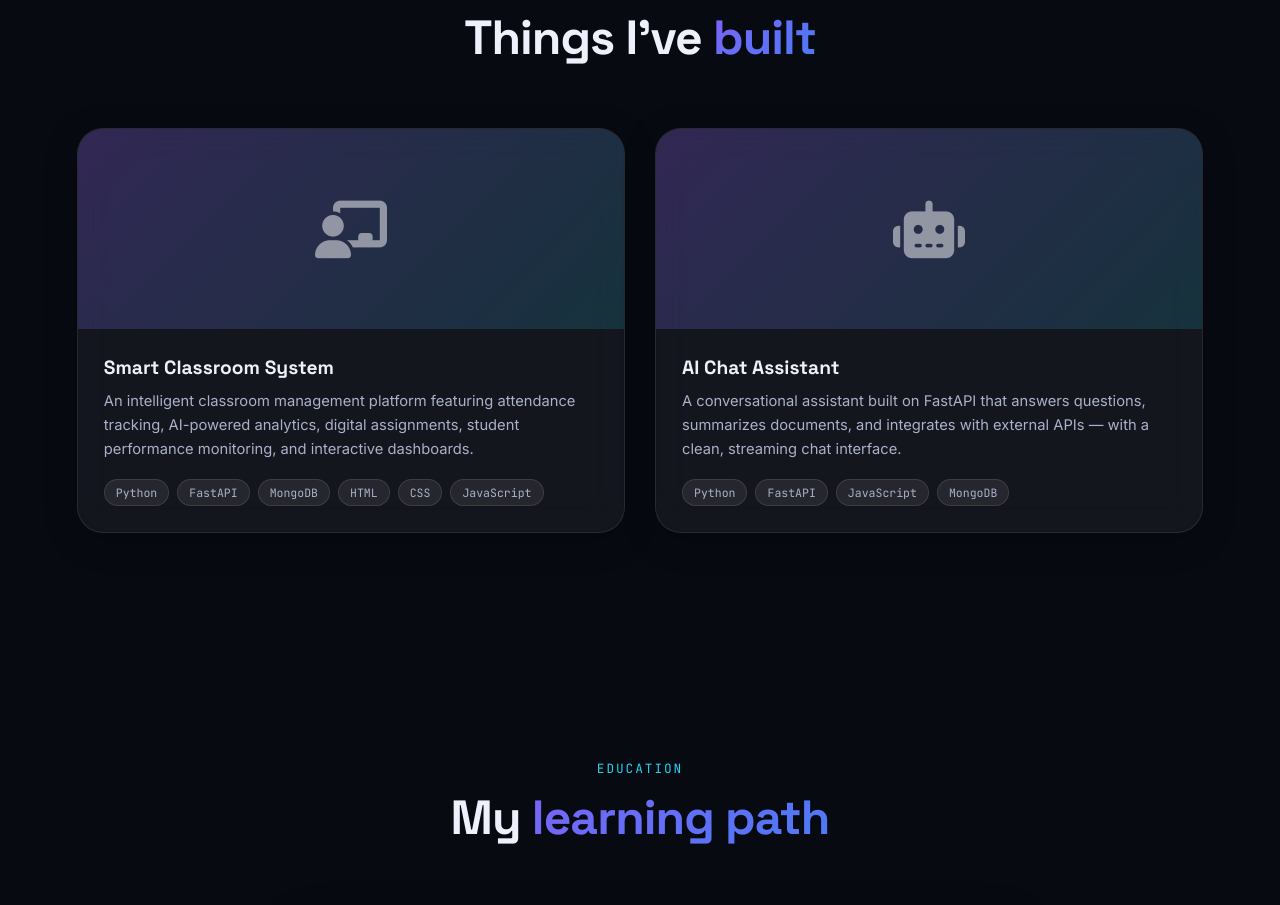
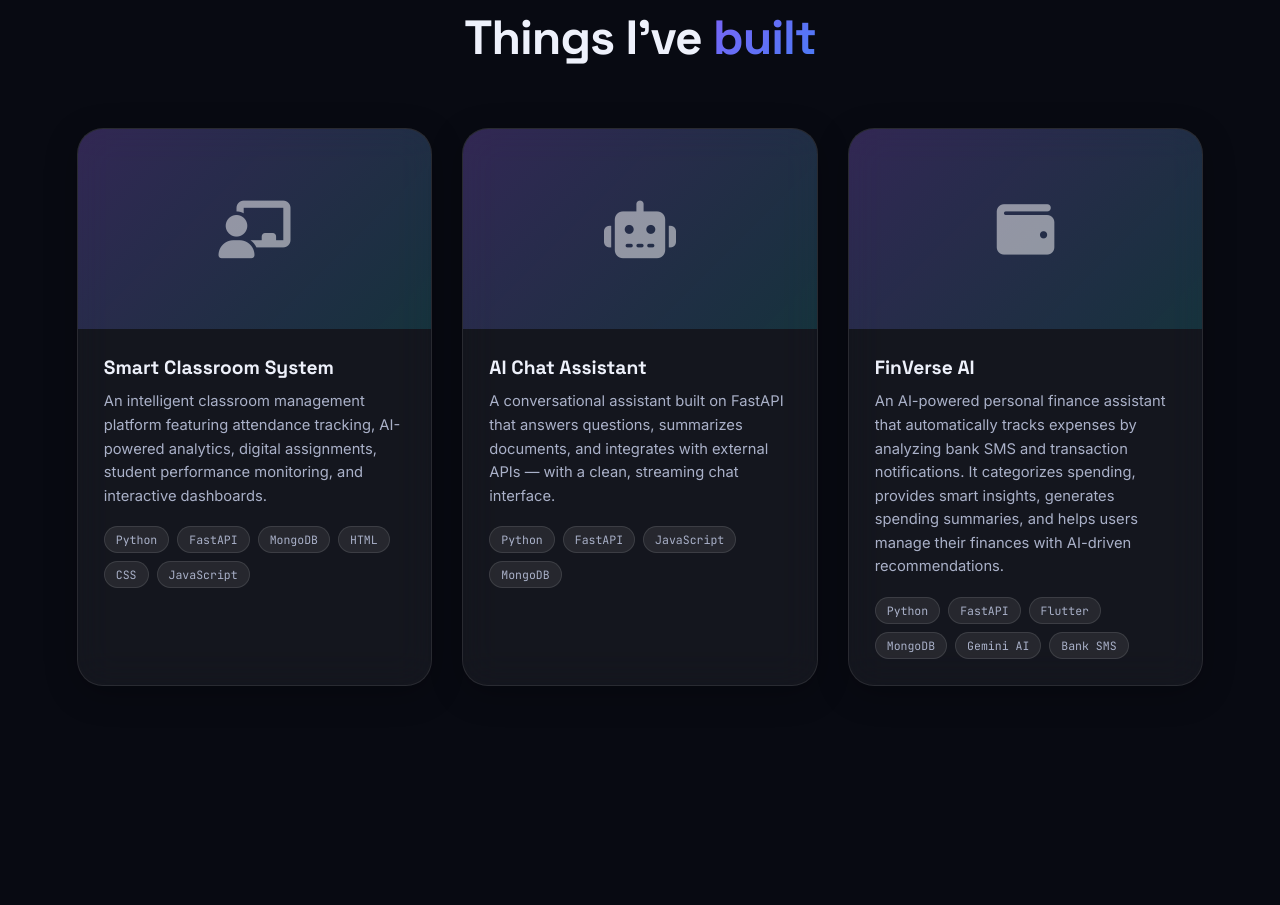
Before and after one commit to bragadishannadurai/bragadish-portfolio, a plain HTML site: page index.html in a window 1280 px wide. Shown: the part 3266-4171 px from the top of the page. Drawn offline with Linux system fonts and the light colour scheme.

Commit message:
Update portfolio

```diff
--- a/index.html
+++ b/index.html
@@ -286,6 +286,36 @@
       </div>
     </article>
 
+    <article class="project-card glass" data-reveal>
+  <div class="project-image">
+    <i class="fa-solid fa-wallet project-placeholder-icon"></i>
+    <div class="project-overlay">
+      <a href="https://github.com/bragadishannadurai/finverse-ai.git" class="btn-small btn-small-outline">
+        <i class="fa-brands fa-github"></i> GitHub
+      </a>
+    </div>
+  </div>
+
+  <div class="project-body">
+    <h3>FinVerse AI</h3>
+    <p>
+      An AI-powered personal finance assistant that automatically tracks expenses
+      by analyzing bank SMS and transaction notifications. It categorizes spending,
+      provides smart insights, generates spending summaries, and helps users manage
+      their finances with AI-driven recommendations.
+    </p>
+
+    <div class="tech-badges">
+      <span>Python</span>
+      <span>FastAPI</span>
+      <span>Flutter</span>
+      <span>MongoDB</span>
+      <span>Gemini AI</span>
+      <span>Bank SMS</span>
+    </div>
+  </div>
+</article>
+
 
 
 </section>
```
Also changed, not shown: 1 other file.
